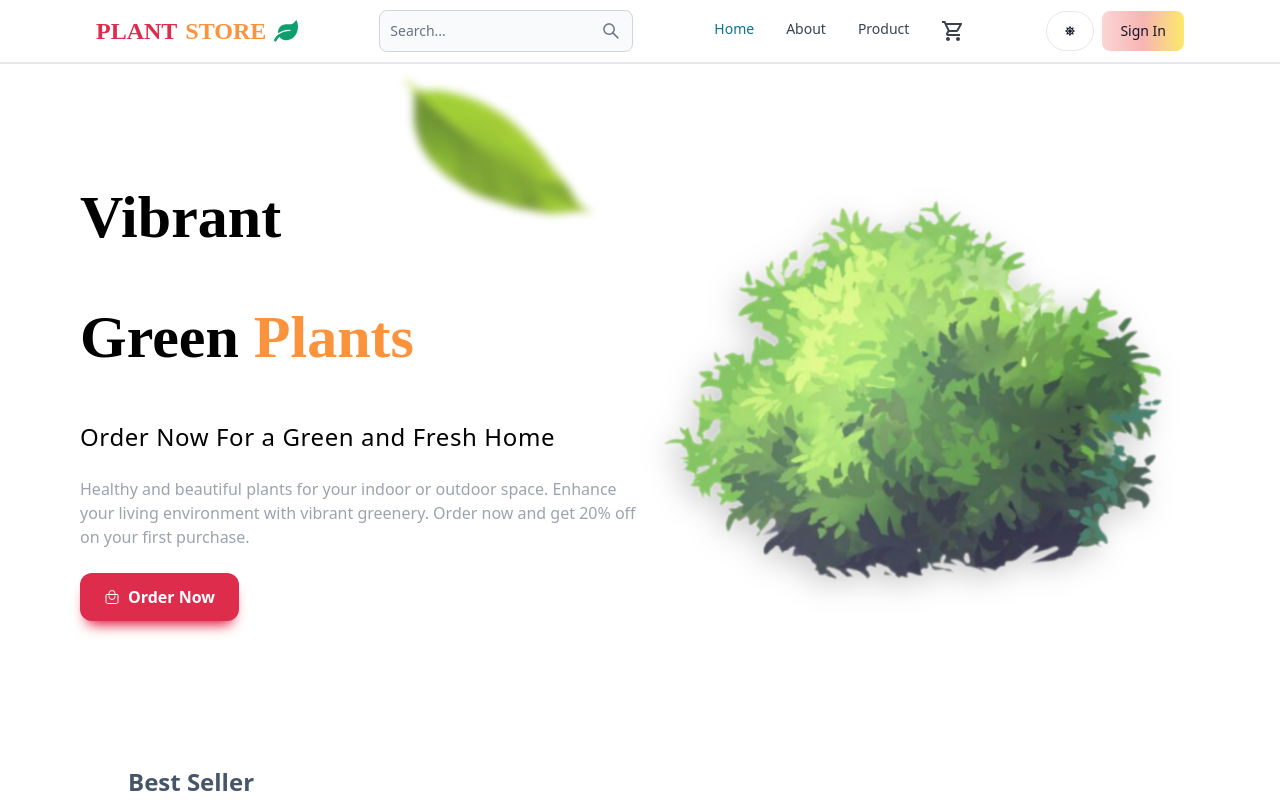
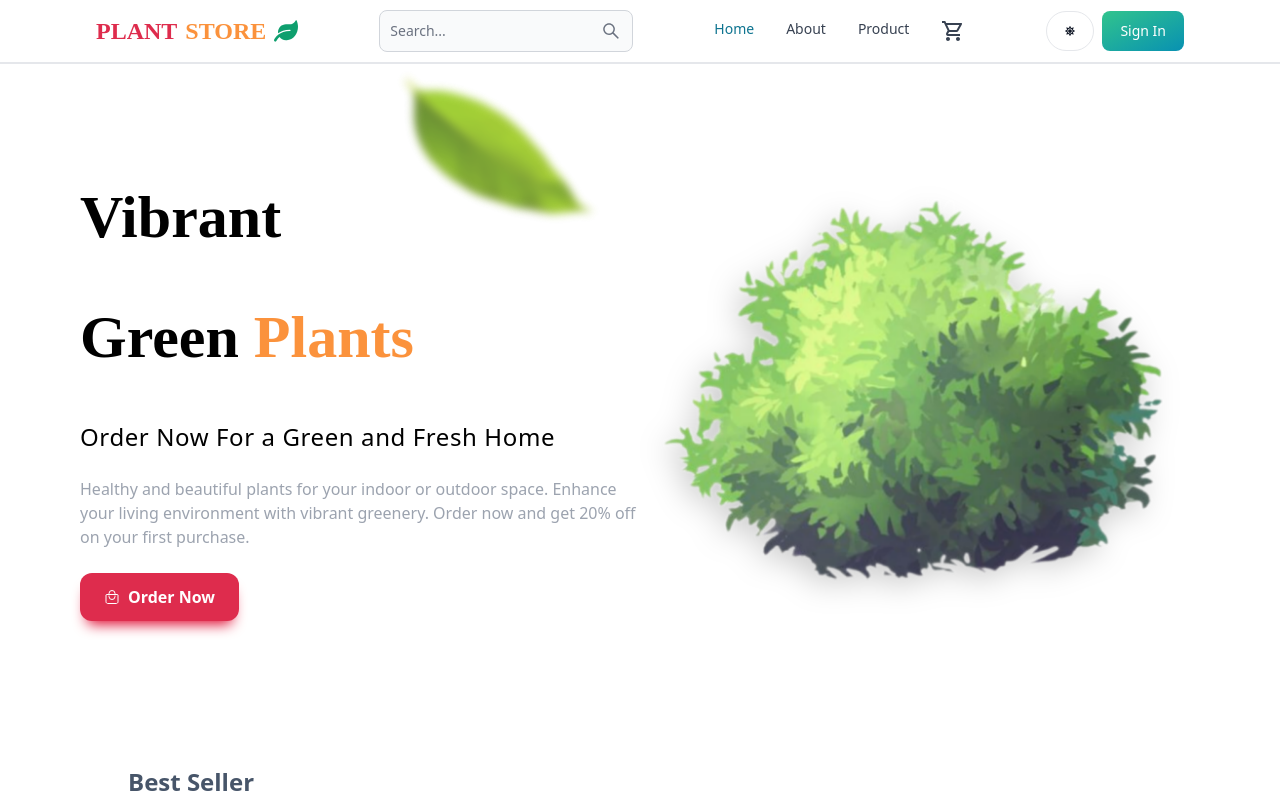
Before and after one commit to viet-tinh1/SEP490_FALL24_OPMS, a React (Vite) app in the folder client/: page / in a window 1280 px wide. Shown: the top 800 px of the page. Built offline with nearby package versions, Linux system fonts and the light colour scheme; a web font is replaced by a local one.

Commit message:
Update button color

```diff
--- a/client/src/components/Header.jsx
+++ b/client/src/components/Header.jsx
@@ -38,7 +38,7 @@ export default function Header() {
           <FaSun />
         </Button>
         <Link to="/sign-in">
-          <Button gradientDuoTone="redToYellow" >
+          <Button gradientDuoTone="greenToBlue" >
             Sign In
           </Button>
         </Link>
```
